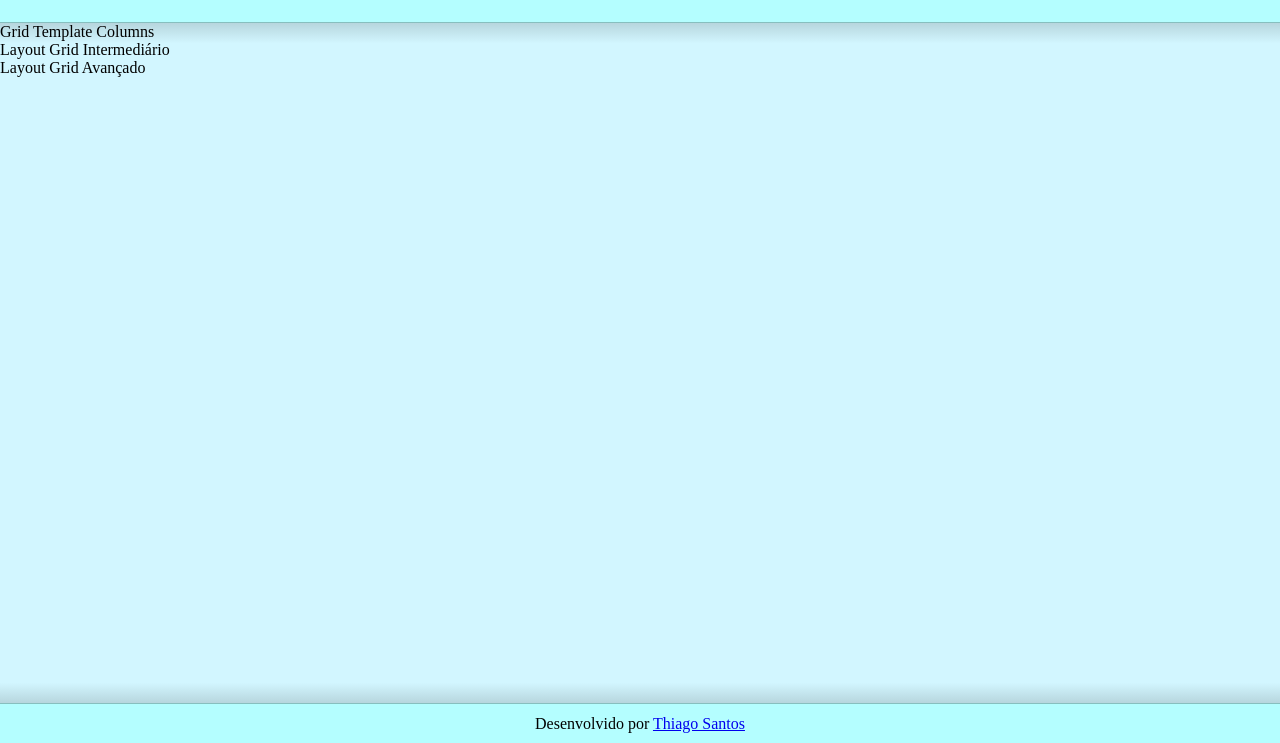
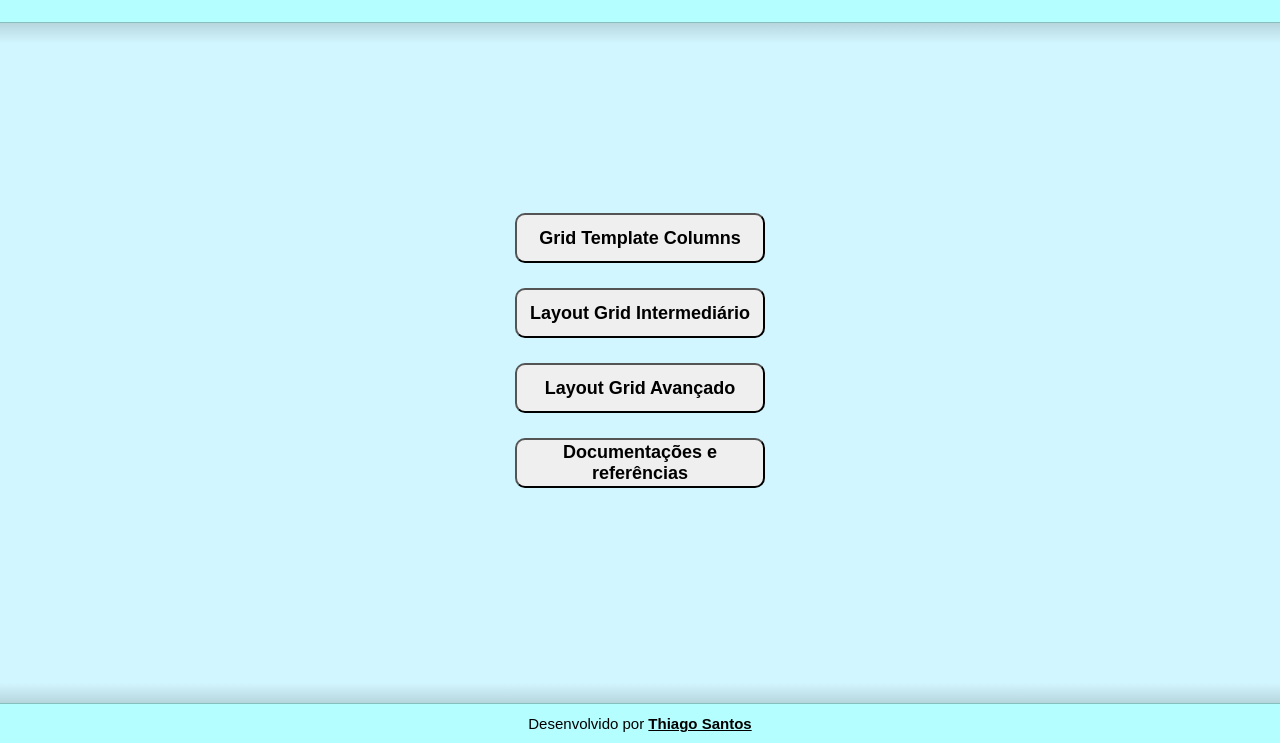
Before and after one commit to Thiago-Henrique-Santos/LearningProjects, a website: page LayoutGrid/index.html in a window 1280 px wide. Shown: the part 57-800 px from the top of the page. Drawn offline with Linux system fonts and the light colour scheme.

Commit message:
Concluindo a página inicial do projeto

```diff
--- a/LayoutGrid/css/index.css
+++ b/LayoutGrid/css/index.css
@@ -36,8 +36,65 @@ main {
     background: linear-gradient(180deg, rgba(0,0,0,1) -20%, rgba(210, 246, 255) 3%, rgba(210, 246, 255) 97%, rgba(0,0,0,1) 120%);
 }
 
+#wrapper {
+    width: 100%;
+    height: 100%;
+
+    display: flex;
+    flex-flow: column wrap;
+    justify-content: center;
+    align-items: center;
+}
+
+#wrapper button {
+    cursor: pointer;
+
+    width: 250px;
+    height: 50px;
+    margin-bottom: 25px;
+
+    font-family: Arial, Helvetica, sans-serif;
+    font-size: 18px;
+    font-weight: bold;
+
+    border-radius: 10px;
+}
+
+#wrapper button:hover {
+    transform: scale(1.1);
+}
+
+#wrapper button:active {
+    transform: scale(0.9);
+}
+
 footer {
     width: 100%;
     height: 5%;
     border-top: 1px solid rgba(0, 0, 0, 0.25);
 }
+
+footer p {
+    font-family: Arial, Helvetica, sans-serif;
+    font-size: 15px;
+}
+
+footer p a {
+    text-decoration: underline;
+    font-weight: bold;
+    color: black
+}
+
+footer p a {
+    cursor: pointer;
+    text-decoration: underline;
+    font-weight: bold;
+    color: black
+}
+
+footer p a:visited {
+    cursor: pointer;
+    text-decoration: underline;
+    font-weight: bold;
+    color: black
+}
--- a/LayoutGrid/index.html
+++ b/LayoutGrid/index.html
@@ -12,15 +12,16 @@
     </header>
 
     <main>
-        <section id="warpper">
-            <div class="projeto1">Grid Template Columns</div>
-            <div class="projeto2">Layout Grid Intermediário</div>
-            <div class="projeto3">Layout Grid Avançado</div>
+        <section id="wrapper">
+            <a href="grid-template-columns.html" target="_blank"><button>Grid Template Columns</button></a>
+            <a href="" target="_blank"><button>Layout Grid Intermediário</button></a>
+            <a href="" target="_blank"><button>Layout Grid Avançado</button></a>
+            <a href="" target="_blank"><button>Documentações e referências</button></a>
         </section>
     </main>
 
     <footer>
-        <p>Desenvolvido por <a href="https://github.com/Thiago-Henrique-Santos">Thiago Santos</a></p>
+        <p>Desenvolvido por <a href="https://github.com/Thiago-Henrique-Santos" target="_blank">Thiago Santos</a></p>
     </footer>
 </body>
 </html>
```
